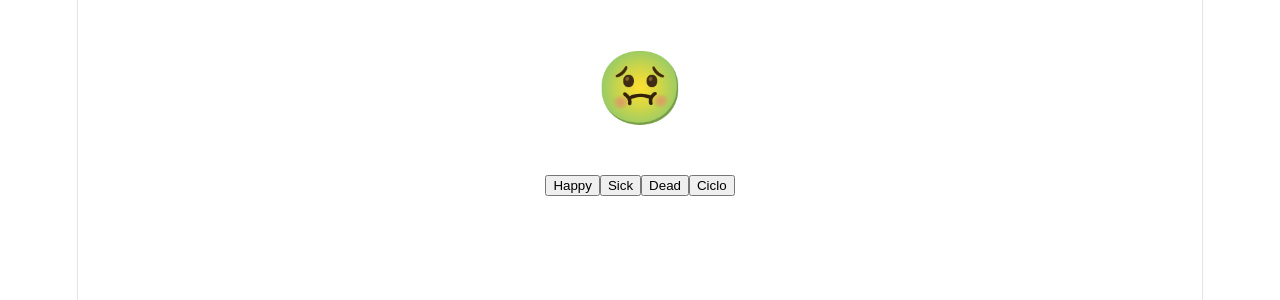
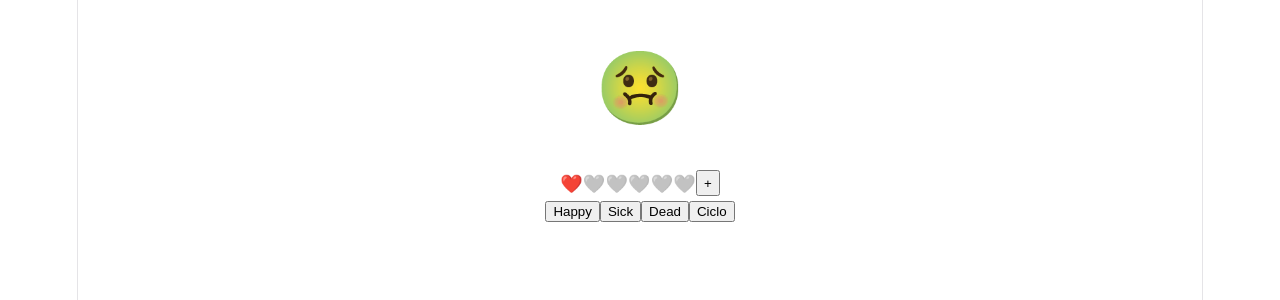
Before and after one commit to ufjf-dcc207/ufjf-dcc207-2026-3-a-atv06-leticiamelgar, a React (Vite) app: page / in a window 1280 px wide. Shown: the top 300 px of the page. Built offline with nearby package versions, Linux system fonts and the light colour scheme.

Commit message:
Adiciona Atributo

```diff
--- /dev/null
+++ b/src/Atributo.css
@@ -0,0 +1,12 @@
+.atributo{
+    display: flex;
+    justify-content: center;
+
+    .ativo {
+        scale: 1.2;
+    }
+    .inativo {
+        filter:grayscale(100%);
+        opacity: 0.4;
+    }
+}
--- /dev/null
+++ b/src/Atributo.tsx
@@ -0,0 +1,27 @@
+import { useState } from "react";
+import "./Atributo.css"
+
+type AtributoProps = {
+    icone: string;
+
+};
+export default function Atributo ({icone}: AtributoProps){
+    const [valor, setValor] = useState <number>(0);
+
+    function onValueUp() {
+        if (valor === 5) {
+            setValor(0);
+        }
+        else
+            setValor(valor + 1);
+    }
+
+    return (
+    <div className="atributo">❤️
+        <span className="ativo">{icone.repeat(valor)}</span>
+        <span className="inativo">{icone.repeat(5-valor)}</span>
+        <button onClick={onValueUp}>+</button>
+    </div>
+    )
+
+}
--- a/src/Emoji.tsx
+++ b/src/Emoji.tsx
@@ -1,5 +1,6 @@
 import { useState } from "react";
 import "./Emoji.css"
+import Atributo from "./Atributo";
 type EMOJI_KEYS = 'happy' | 'sick' | 'dead';
 const EMOJI_MAP = new Map<EMOJI_KEYS, string>([
     ["happy", "😊"],
@@ -62,6 +63,8 @@
         <>
             <div className="emoji">{EMOJI_MAP.get(status) || "🫥"}</div>
             <div className="acoes">
+                <div><Atributo icone="❤️"/></div>
+
                 <button onClick={happyClick}>Happy</button>
                 <button onClick={sickClick}>Sick</button>
                 <button onClick={deadClick}>Dead</button>
```
